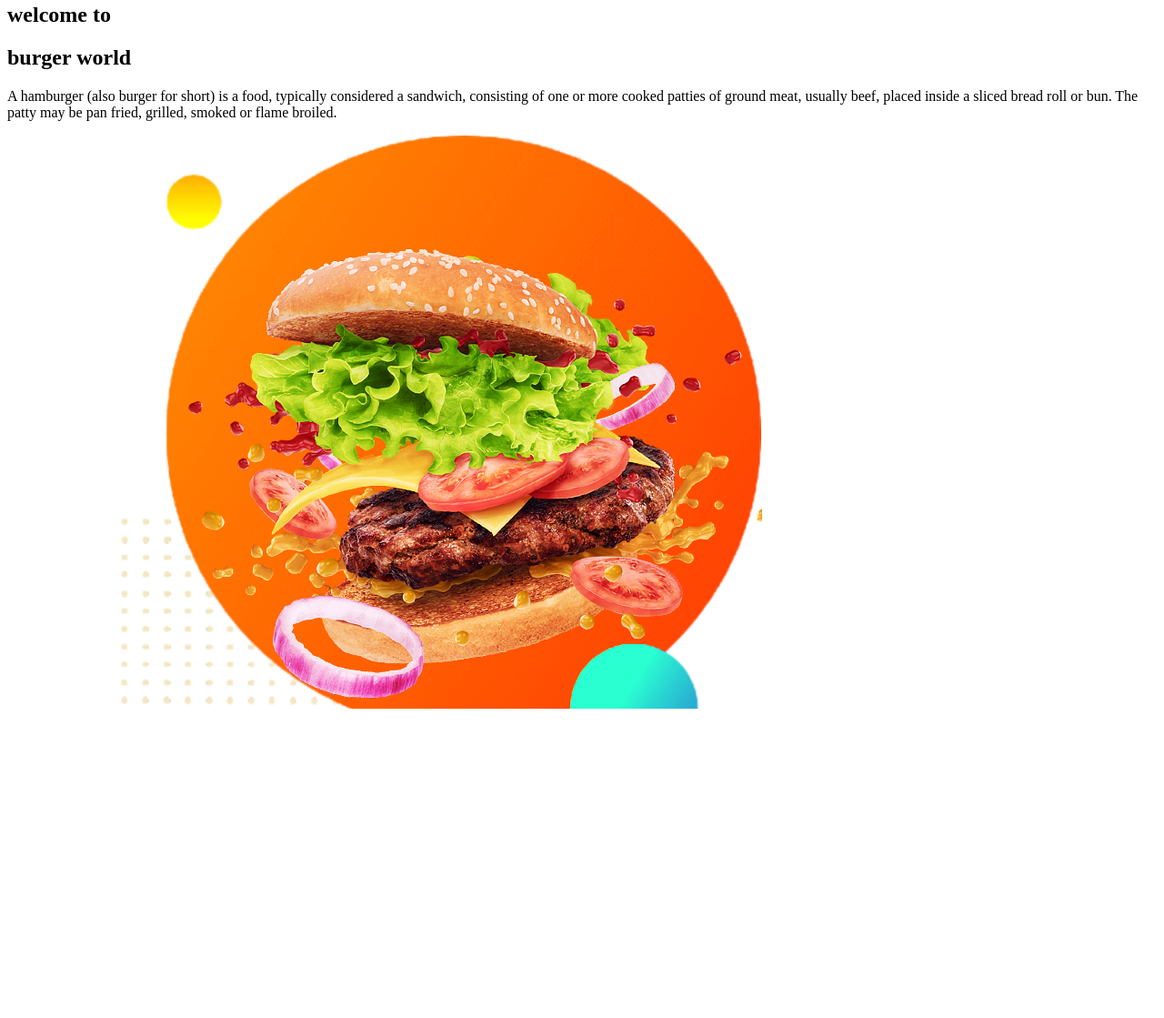
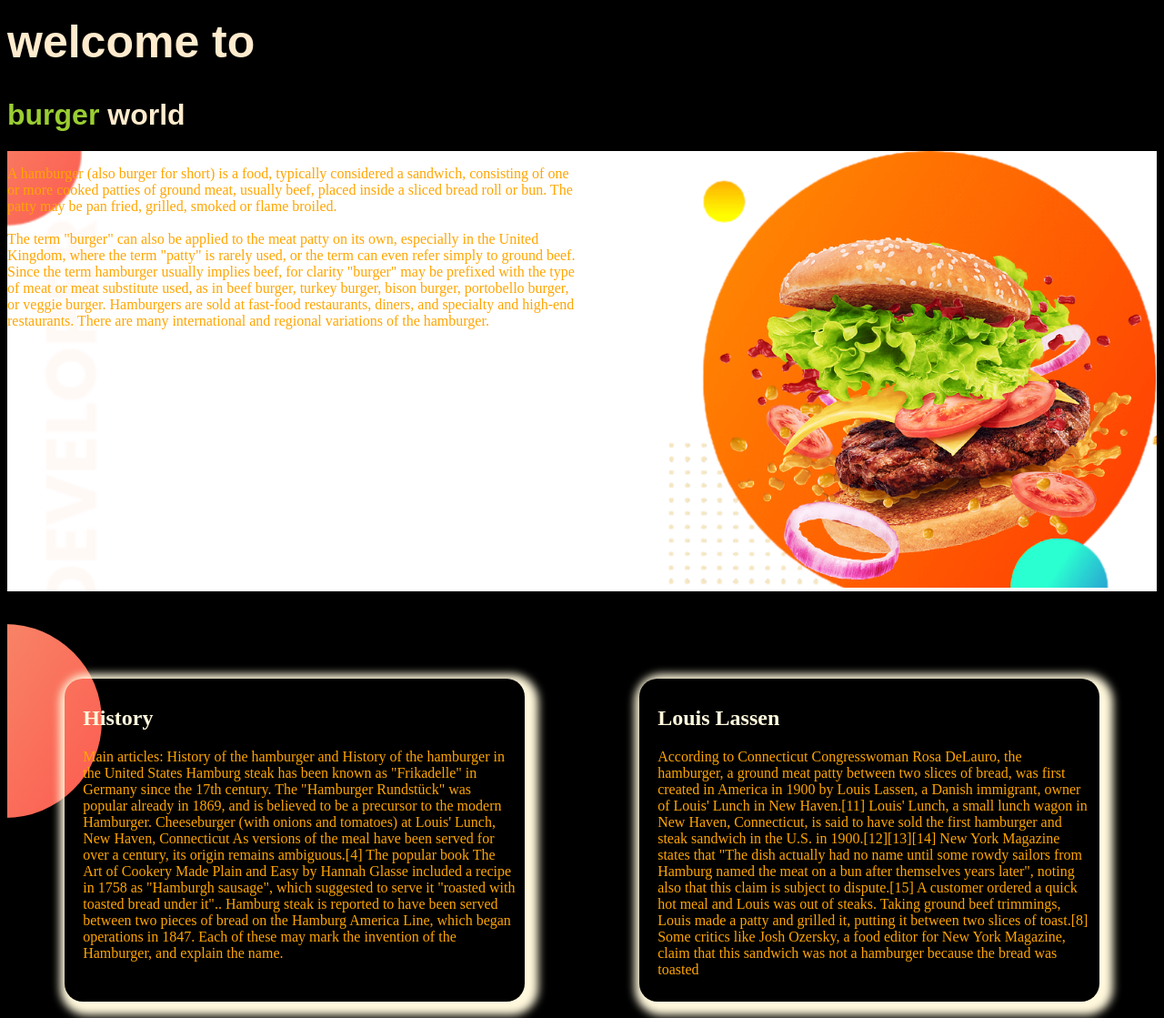
Before and after one commit to mushfiq722/burger-protfolio, a plain HTML site: page index.html in a window 1280 px wide. Shown: the part 17-1136 px from the top of the page at 91% size. Before the commit the page ends 808 px from the top, so only its background shows below. Drawn offline with Linux system fonts and the light colour scheme; a web font is replaced by a local one.

Commit message:
neo commit

```diff
--- a/index.html
+++ b/index.html
@@ -5,21 +5,51 @@
     <meta http-equiv="X-UA-Compatible" content="IE=edge">
     <meta name="viewport" content="width=device-width, initial-scale=1.0">
     <title>khaon</title>
+    <link rel="preconnect" href="https://fonts.googleapis.com">
+<link rel="preconnect" href="https://fonts.gstatic.com" crossorigin>
+<link href="https://fonts.googleapis.com/css2?family=Otomanopee+One&display=swap" rel="stylesheet">
+    <link rel="stylesheet" href="style.css">
 </head>
 <body>
- <section>
-    <h1>
-        welcome to
-    </h1>
-    <h1>burger world</h1>
-    <div>
+    <h1 class="we" id="wel">
+        <b>  welcome to </b>
+     </h1>
+     <h1 class="we"> <span id="fc">burger </span>world </h1>
+ <section class="s1">
+    <div id="gg">
         <p>
             A hamburger (also burger for short) is a food, typically considered a sandwich, consisting of one or more cooked patties of ground meat, usually beef, placed inside a sliced bread roll or bun. The patty may be pan fried, grilled, smoked or flame broiled.
+            <br> <br>
+            The term "burger" can also be applied to the meat patty on its own, especially in the United Kingdom, where the term "patty" is rarely used, or the term can even refer simply to ground beef. Since the term hamburger usually implies beef, for clarity "burger" may be prefixed with the type of meat or meat substitute used, as in beef burger, turkey burger, bison burger, portobello burger, or veggie burger.
+
+            Hamburgers are sold at fast-food restaurants, diners, and specialty and high-end restaurants. There are many international and regional variations of the hamburger.
         </p>
     </div>
-    <div>
+    <div id="gg">
         <img src="Burger-Transparent-Images (1).png" >
     </div>
  </section>
+ <br><br>
+ <section class="s2">
+     <div class="nnn">
+         <h2 id="h2c">History</h2>
+         <p>
+            Main articles: History of the hamburger and History of the hamburger in the United States
+
+            Hamburg steak has been known as "Frikadelle" in Germany since the 17th century.
+
+            The "Hamburger Rundstück" was popular already in 1869, and is believed to be a precursor to the modern Hamburger.
+
+            Cheeseburger (with onions and tomatoes) at Louis' Lunch, New Haven, Connecticut
+            As versions of the meal have been served for over a century, its origin remains ambiguous.[4] The popular book The Art of Cookery Made Plain and Easy by Hannah Glasse included a recipe in 1758 as "Hamburgh sausage", which suggested to serve it "roasted with toasted bread under it".. Hamburg steak is reported to have been served between two pieces of bread on the Hamburg America Line, which began operations in 1847. Each of these may mark the invention of the Hamburger, and explain the name.
+         </p>
+     </div>
+     <div class="nnn">
+         <h2 id="h2c">Louis Lassen</h2>
+         <p>
+            According to Connecticut Congresswoman Rosa DeLauro, the hamburger, a ground meat patty between two slices of bread, was first created in America in 1900 by Louis Lassen, a Danish immigrant, owner of Louis' Lunch in New Haven.[11] Louis' Lunch, a small lunch wagon in New Haven, Connecticut, is said to have sold the first hamburger and steak sandwich in the U.S. in 1900.[12][13][14] New York Magazine states that "The dish actually had no name until some rowdy sailors from Hamburg named the meat on a bun after themselves years later", noting also that this claim is subject to dispute.[15] A customer ordered a quick hot meal and Louis was out of steaks. Taking ground beef trimmings, Louis made a patty and grilled it, putting it between two slices of toast.[8] Some critics like Josh Ozersky, a food editor for New York Magazine, claim that this sandwich was not a hamburger because the bread was toasted
+         </p>
+     </div>
+ </section>
 </body>
 </html>
--- a/style.css
+++ b/style.css
@@ -0,0 +1,48 @@
+.s1{
+    display: flex;
+    background-image: url(top-banner.png);
+    background-repeat: no-repeat;
+    background-size: 100%;
+}
+.s2{
+    display: flex;
+    background-image: url(exp-bg.png);
+    background-repeat: no-repeat;
+    padding-top: 50px;
+}
+#gg{
+    width: 50%;
+}
+#gg img{
+    width: 100%;
+}
+#wel{
+    font-size: 50px;
+}
+p{
+    color: orange;
+}
+body{
+    background-color: black;
+}
+.we{
+    color: blanchedalmond;
+    font-family: 'Otomanopee One', sans-serif;
+}
+#fc{
+    color: yellowgreen;
+}
+#h2c{
+    color: cornsilk;
+}
+.nnn{
+    width: 100%;
+    padding: 10px;
+    margin: 10px 10px;
+    margin-left: 5%;
+    margin-right: 5%;
+    box-shadow:5px 5px 10px 10px cornsilk;
+    border-radius: 20px;
+    border-left: 10px solid ;
+    border-image: linear-gradient(orange, tomato);
+}
```
